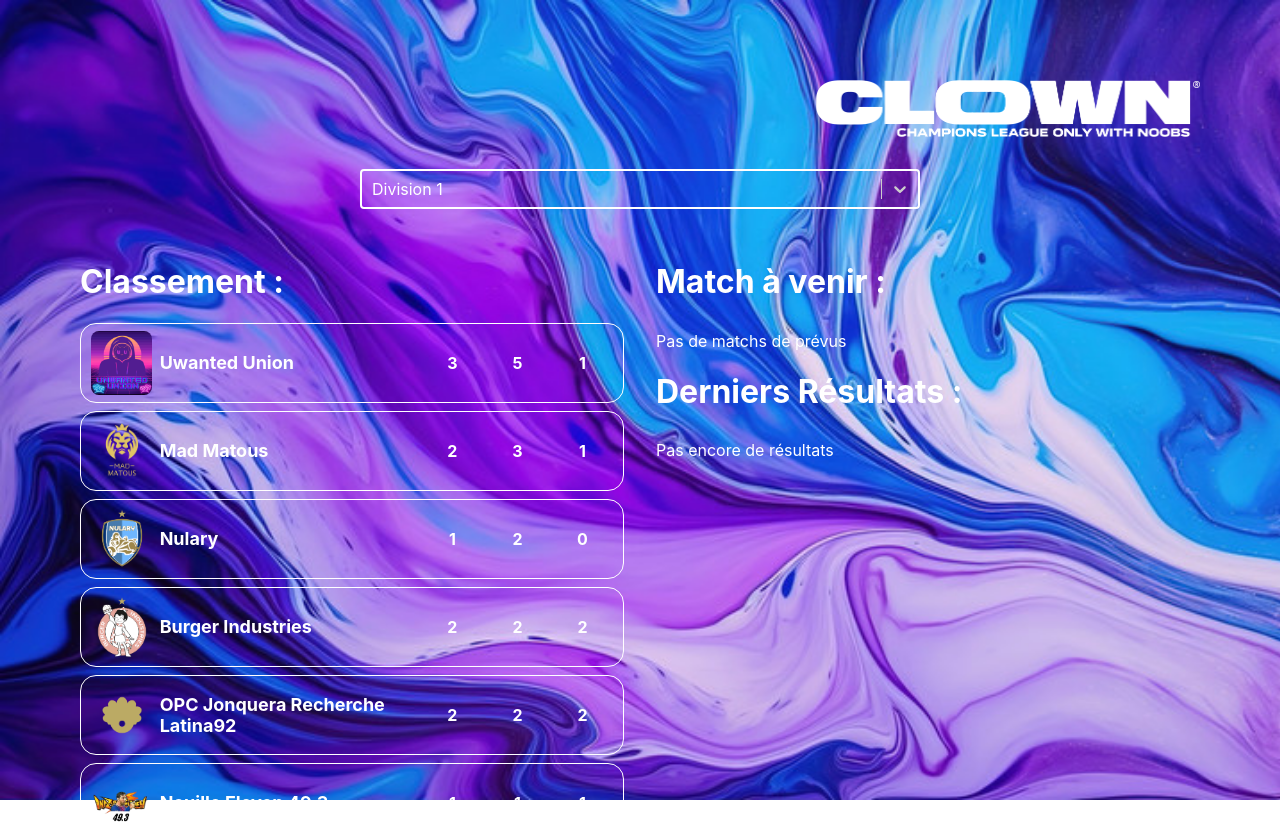
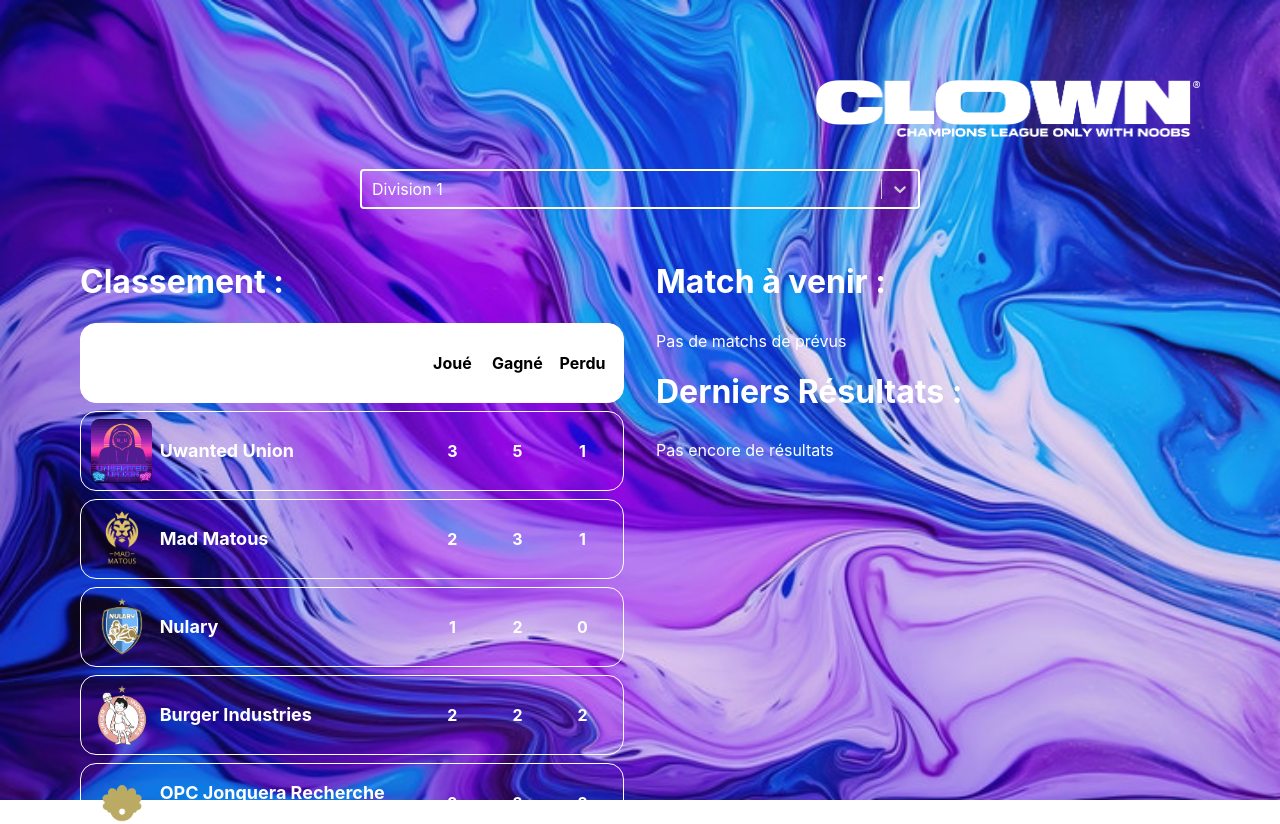
Before and after one commit to Solymnos/stuc_deploy, a React (Create React App) app: page / in a window 1280 px wide. Shown: the top 824 px of the page. Built offline with nearby package versions, Linux system fonts and the light colour scheme.

Commit message:
add légende

```diff
--- a/src/App.js
+++ b/src/App.js
@@ -121,6 +121,21 @@ const TabLine = styled.div`
   max-height: 5rem;
 `
 
+const TabLineT = styled.div`
+  width: 100%;
+  color : black;
+  background-color: white;
+  display: flex;
+  flex-direction: row;
+  border: solid white 1px;
+  border-radius: 1rem;
+  padding: 0.5rem;
+  box-sizing : border-box;
+  min-height: 5rem;
+  max-height: 5rem;
+  margin-bottom: 0.5rem;
+`
+
 const TeamLogo = styled.img`
   height: auto;
   width: auto;
@@ -241,6 +256,13 @@ function App() {
         <DisplayContainer>
           <LeftContainer>
             <Title>Classement :</Title>
+            <TabLineT>
+              <ElementContainer></ElementContainer>
+              <NameContainer></NameContainer>
+              <ElementContainer>Joué</ElementContainer>
+              <ElementContainer>Gagné</ElementContainer>
+              <ElementContainer>Perdu</ElementContainer>
+            </TabLineT>
             <TabContainer>
             {
               data.divisions[div].ranking.map((team) => (
```
